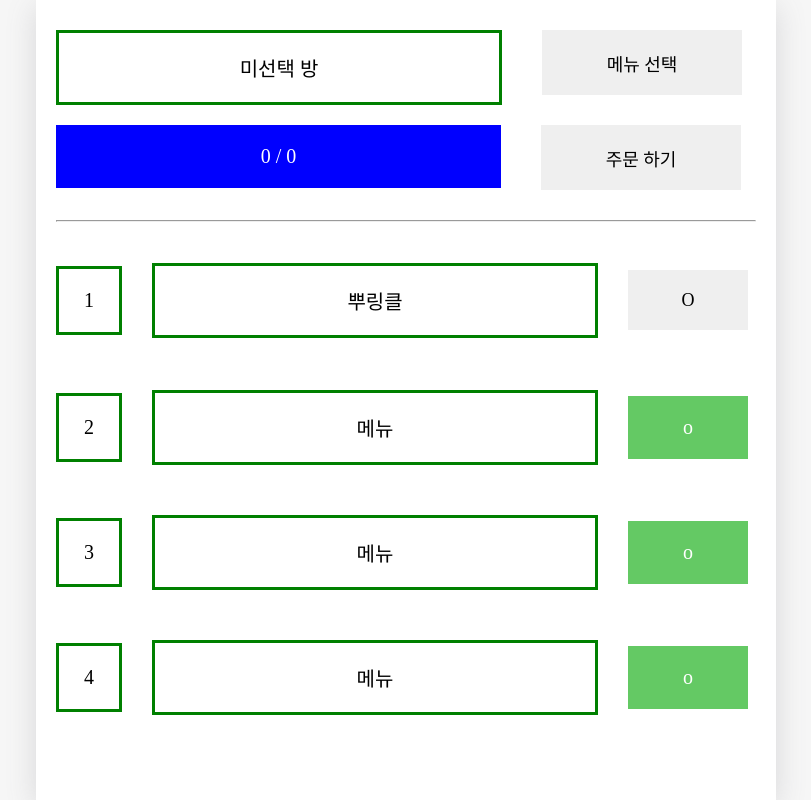
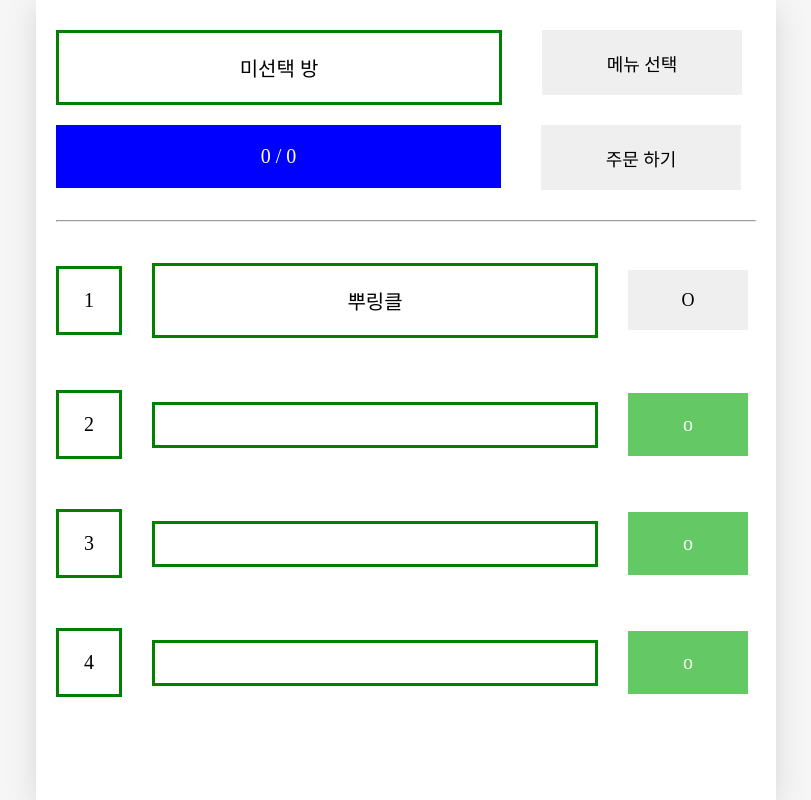
Before and after one commit to 2nd-HUFSummer-Hackathon/SPotato, a React (Create React App) app in the folder domdelivery/: page /match in a window 1280 px wide. Shown: the whole page, without its empty margins (234-1045 px from the left). Built offline with nearby package versions, Linux system fonts and the light colour scheme.

Commit message:
change menu

```diff
--- a/domdelivery/src/pages/Match.js
+++ b/domdelivery/src/pages/Match.js
@@ -5,33 +5,61 @@ function Match(props) {
   const number = props.selectedMenuId;
   let min_money = 0;
   let RoomName = "미선택";
+  let choice1, choice2, choice3;
   if (number == 0 || number == 1) {
     RoomName = "피자보이";
     min_money = 34000;
+    choice1 = "포테이토피자+콜라"
+    choice2 = "치즈피자+콜라"
+    choice3 = "치즈피자+콜라"
   } else if (number == 2) {
     RoomName = "반올림피자";
     min_money = 32000;
+    choice1 = "까르보치킨 치즈링"
+    choice2 = "나이스투 미트 유 피자"
+    choice3 = "나이스투 미트 유 피자"
   } else if (number == 3) {
     RoomName = "베이식스";
     min_money = 37000;
+    choice1 = "대구연탄불고기"
+    choice2 = "어니언메가포테이토"
+    choice3 = "대구연탄불고기"
   } else if (number == 4 || number == 5) {
     RoomName = "미파닭";
     min_money = 20000;
+    choice1 = "순살 두마리파닭"
+    choice2 = "순살한마리 반/반"
+    choice3 = "순살한마리 반/반"
   } else if (number == 6) {
     RoomName = "교촌치킨";
     min_money = 27000;
+    choice1 = "레드오리지날"
+    choice2 = "허니오리지날"
+    choice3 = "허니오리지날"
   } else if (number == 7) {
     RoomName = "BHC";
     min_money = 25000;
+    choice1 = "더블팝순살 후라이드"
+    choice2 = "더블팝순살 후라이드"
+    choice3 = "뿌링클 콤보"
   } else if (number == 8 || number == 9) {
     RoomName = "롯데리아";
     min_money = 13000;
+    choice1 = "마라로드 비프세트"
+    choice2 = "더블 치킨버거 세트"
+    choice3 = "마라로드 비프세트"
   } else if (number == 10) {
     RoomName = "맘스터치";
     min_money = 11000;
+    choice1 = "싸이버거 세트"
+    choice2 = "싸이버거 세트"
+    choice3 = "딥치즈버거 세트"
   } else if (number == 11) {
     RoomName = "666버거";
     min_money = 12500;
+    choice1 = "텍사스레드"
+    choice2 = "텍사스레드"
+    choice3 = "더머쉬룸"
   }
 
   const navigate = useNavigate();
@@ -71,7 +99,7 @@ function Match(props) {
 
       <div className="Match-main" style={{ marginBottom: "10px" }}>
         <div className="num">2</div>
-        <div className="menu">메뉴</div>
+        <div className="menu">{choice1}</div>
         <div
           style={{
             padding: "20px",
@@ -87,7 +115,7 @@ function Match(props) {
 
       <div className="Match-main" style={{ marginBottom: "10px" }}>
         <div className="num">3</div>
-        <div className="menu">메뉴</div>
+        <div className="menu">{choice2}</div>
         <div
           style={{
             padding: "20px",
@@ -103,7 +131,7 @@ function Match(props) {
 
       <div className="Match-main" style={{ marginBottom: "10px" }}>
         <div className="num">4</div>
-        <div className="menu">메뉴</div>
+        <div className="menu">{choice3}</div>
         <div
           style={{
             padding: "20px",
```
